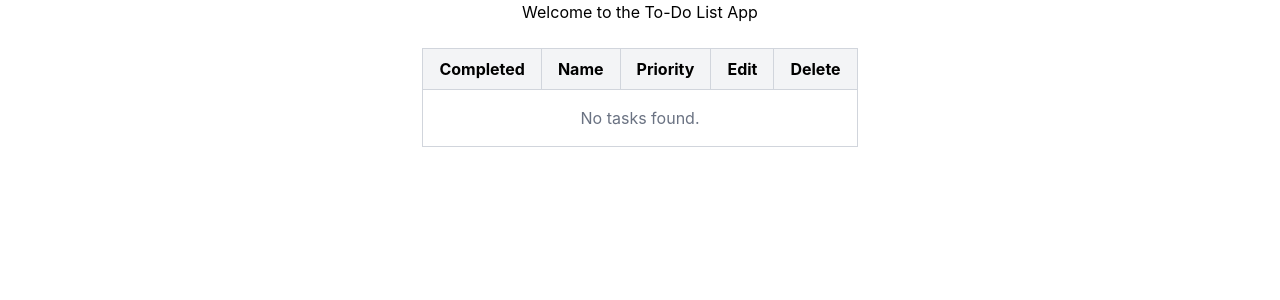
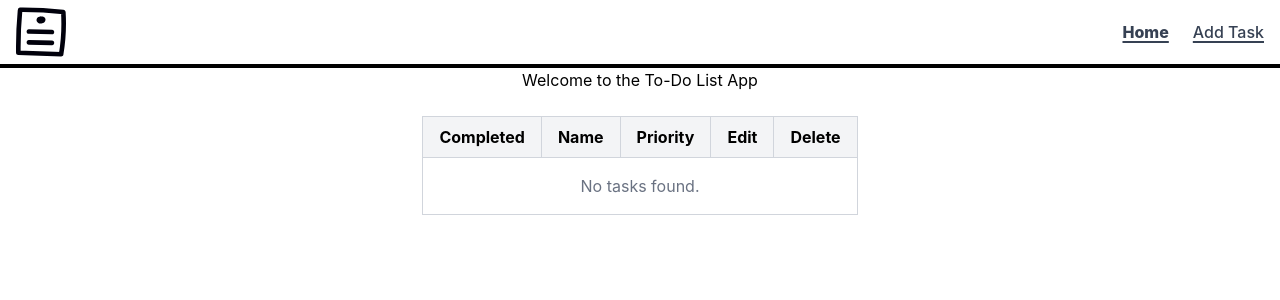
Before and after one commit to rosejbon/to-do-list, a React (Vite) app: page / in a window 1280 px wide. Shown: the top 300 px of the page. Built offline with nearby package versions, Linux system fonts and the light colour scheme.

Commit message:
feat: add header to every page

```diff
--- a/src/routes/__root.tsx
+++ b/src/routes/__root.tsx
@@ -1,10 +1,12 @@
 import { Outlet, createRootRoute } from '@tanstack/react-router'
 import { TanStackRouterDevtoolsPanel } from '@tanstack/react-router-devtools'
 import { TanStackDevtools } from '@tanstack/react-devtools'
+import Header from '@/components/Header'
 
 export const Route = createRootRoute({
   component: () => (
     <>
+      <Header />
       <Outlet />
       <TanStackDevtools
         config={{
```
